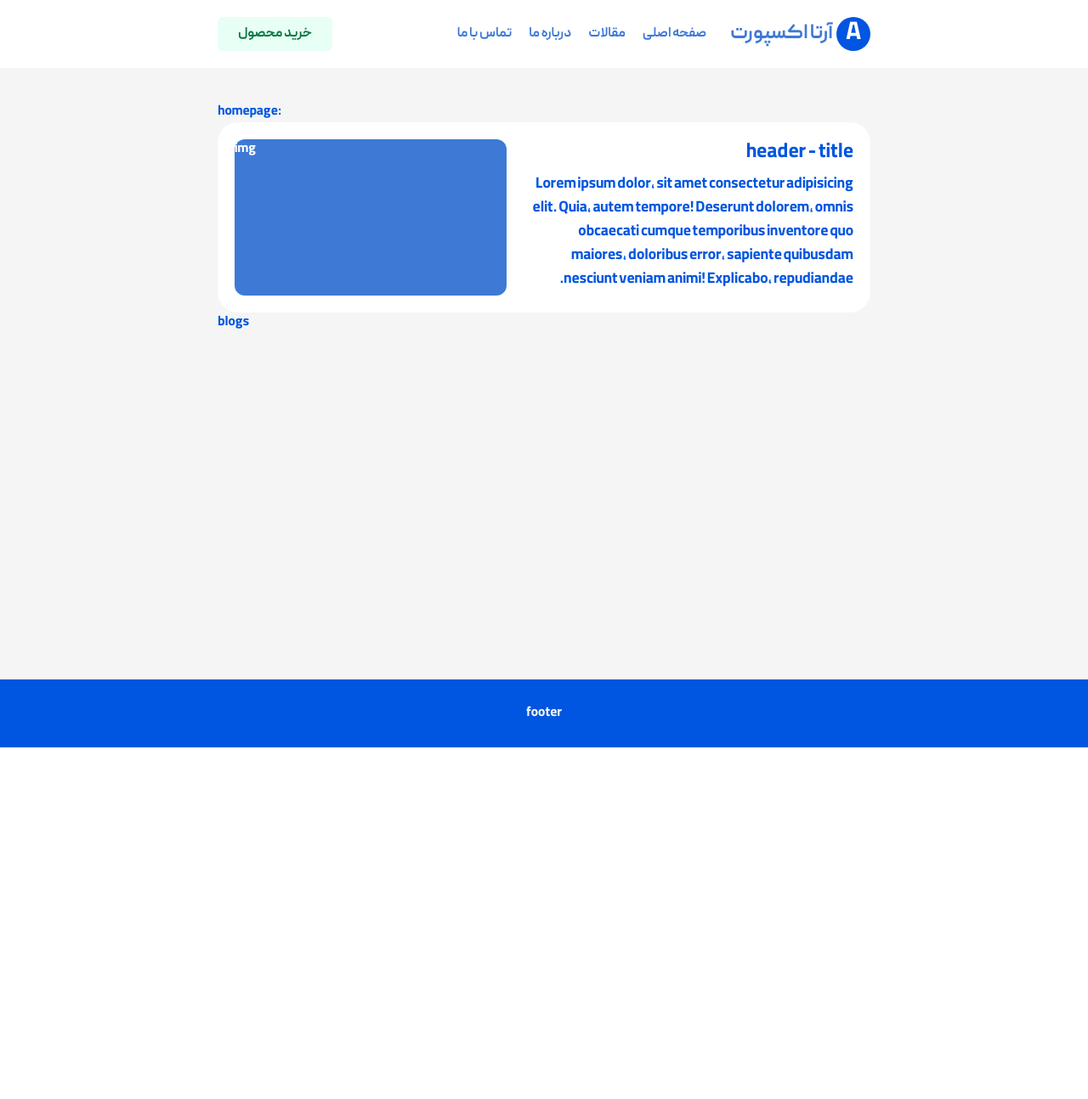
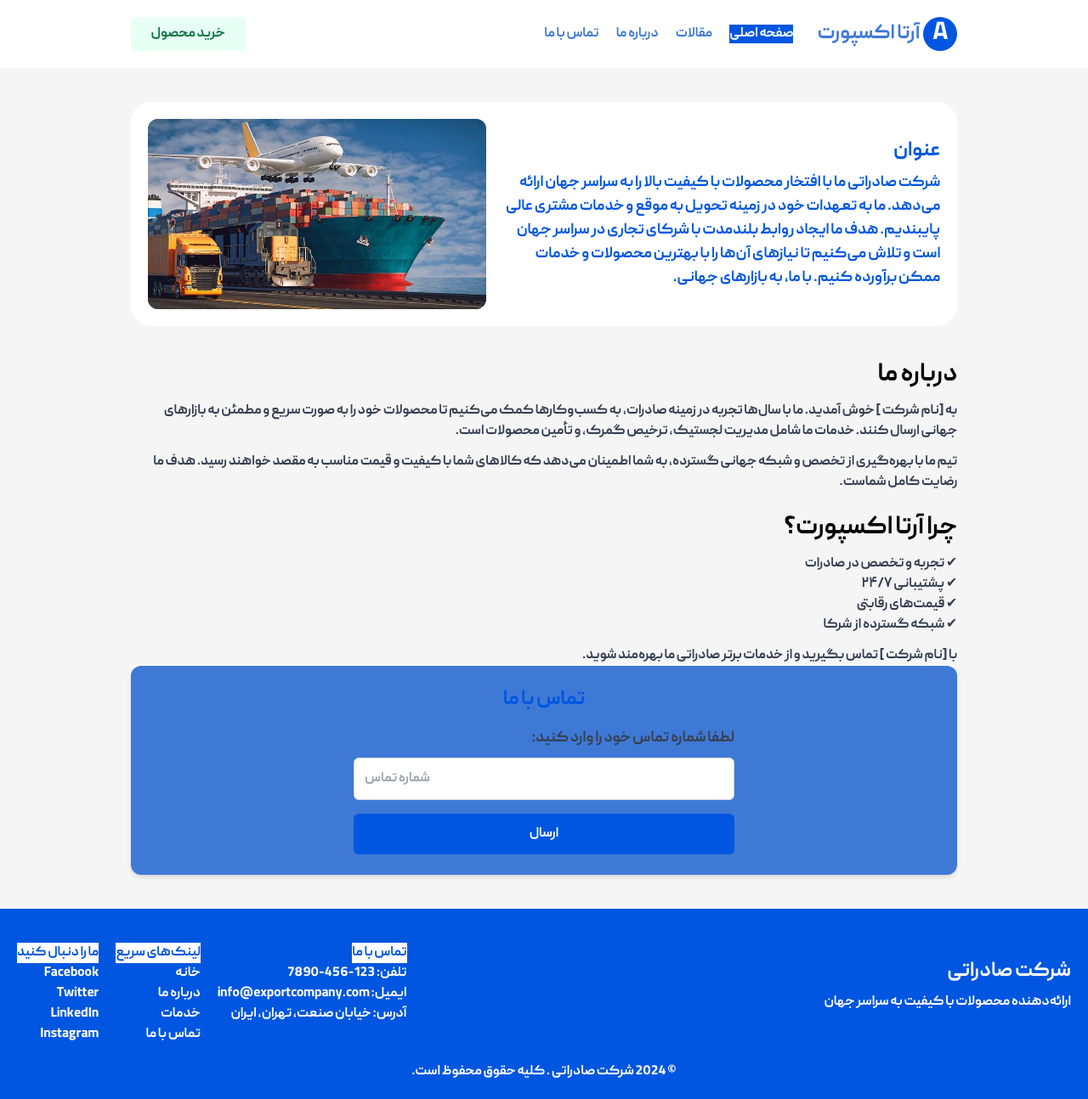
Before and after one commit to MianajiAli/next-sherkati, a Next.js app: page / in a window 1280 px wide. Shown: the whole page at 85% size. Before the commit the page ends 880 px from the top, so only its background shows below. Built offline with nearby package versions, Linux system fonts and the light colour scheme.

Commit message:
Add Footer and Contact section

```diff
--- a/app/globals.css
+++ b/app/globals.css
@@ -10,3 +10,6 @@
 	font-weight: normal;
 	font-style: normal;
 }
+body {
+	-webkit-text-size-adjust: 100%; /* or auto or none */
+}
--- a/app/layout.tsx
+++ b/app/layout.tsx
@@ -22,7 +22,9 @@ export default function RootLayout({
 				<div className="w-full font-main bg-back1 text-primary ">
 					<div className="min-h-screen">
 						<Navbar />
-						<div className="w-full pt-10 px-5 md:px-[20%]">{children}</div>
+						<div className="w-full pt-10 px-5 md:px-[5%] lg:px-[12%] ">
+							{children}
+						</div>
 					</div>
 					<Footer />
 				</div>
--- a/app/page.tsx
+++ b/app/page.tsx
@@ -1,20 +1,13 @@
+import Aboutus from "@components/Aboutus";
+import Contact from "@components/Contact";
+import Hero1 from "@components/Hero1";
+
 export default function Page() {
 	return (
 		<div>
-			homepage:
-			<div className="w-full min-h-56 rounded-3xl p-5 bg-back2 flex flex-col md:flex-row md:justify-between">
-				<div className="bg-secondary rounded-xl text-back2 w-80">img</div>
-				<div className="max-w-96" dir="rtl">
-					<span className="text-2xl">header - title</span>
-					<p className="text-lg pt-2">
-						Lorem ipsum dolor, sit amet consectetur adipisicing elit. Quia,
-						autem tempore! Deserunt dolorem, omnis obcaecati cumque temporibus
-						inventore quo maiores, doloribus error, sapiente quibusdam nesciunt
-						veniam animi! Explicabo, repudiandae.
-					</p>
-				</div>
-			</div>
-			<div>blogs</div>
+			<Hero1></Hero1>
+			<Aboutus></Aboutus>
+			<Contact/>
 		</div>
 	);
 }
--- /dev/null
+++ b/components/Aboutus.tsx
@@ -0,0 +1,34 @@
+const Aboutus = () => {
+	return (
+		<div
+			id="about-us"
+			dir="rtl"
+			className="text-text2 pt-10 flex flex-col gap-3"
+		>
+			<span className="text-3xl text-text1 font-bold">درباره ما</span>
+			<p>
+				به [نام شرکت ] خوش آمدید. ما با سال‌ها تجربه در زمینه صادرات، به
+				کسب‌وکارها کمک می‌کنیم تا محصولات خود را به صورت سریع و مطمئن به
+				بازارهای جهانی ارسال کنند. خدمات ما شامل مدیریت لجستیک، ترخیص گمرک، و
+				تأمین محصولات است.
+			</p>
+			<p>
+				تیم ما با بهره‌گیری از تخصص و شبکه جهانی گسترده، به شما اطمینان می‌دهد
+				که کالاهای شما با کیفیت و قیمت مناسب به مقصد خواهند رسید. هدف ما رضایت
+				کامل شماست.
+			</p>
+			<span className="text-3xl text-text1 font-bold pt-3">چرا آرتا اکسپورت؟</span>
+			<ul>
+				<li>✔ تجربه و تخصص در صادرات</li>
+				<li>✔ پشتیبانی ۲۴/۷</li>
+				<li>✔ قیمت‌های رقابتی</li>
+				<li>✔ شبکه گسترده از شرکا</li>
+			</ul>
+			<p>
+				با [نام شرکت ] تماس بگیرید و از خدمات برتر صادراتی ما بهره‌مند شوید.
+			</p>
+		</div>
+	);
+};
+
+export default Aboutus;
--- /dev/null
+++ b/components/Contact.tsx
@@ -0,0 +1,56 @@
+"use client"
+import React, { useState, ChangeEvent, FormEvent } from 'react';
+
+const Contact: React.FC = () => {
+    const [phone, setPhone] = useState<string>('');
+    const [message, setMessage] = useState<string>('');
+    const [error, setError] = useState<string>('');
+
+    const handleSubmit = (e: FormEvent<HTMLFormElement>) => {
+        e.preventDefault();
+
+        // Basic phone number validation
+        const phoneRegex = /^[0-9]{10,15}$/;
+        if (!phoneRegex.test(phone)) {
+            setError('لطفا شماره تماس معتبر وارد کنید');
+            setMessage('');
+            return;
+        }
+
+        // Clear error and set success message
+        setError('');
+        setMessage('با تشکر! ما به زودی با شما تماس خواهیم گرفت');
+    }
+
+    const handleChange = (e: ChangeEvent<HTMLInputElement>) => {
+        setPhone(e.target.value);
+    }
+
+    return (
+        <div dir='rtl' className="flex flex-col items-center justify-center p-6 bg-secondary rounded-xl shadow-md">
+            <h2 className="text-2xl font-semibold mb-4">تماس با ما</h2>
+            <form onSubmit={handleSubmit} className="w-full max-w-md">
+                <label className="block text-lg mb-2 text-gray-700">
+                    لطفا شماره تماس خود را وارد کنید:
+                </label>
+                <input
+                    type="tel"
+                    value={phone}
+                    onChange={handleChange}
+                    placeholder="شماره تماس"
+                    className="w-full p-3 mb-4 border border-gray-300 rounded-md focus:outline-none focus:ring-2 focus:ring-primary"
+                />
+                {error && <p className="text-red-500 mb-4">{error}</p>}
+                <button
+                    type="submit"
+                    className="w-full p-3 bg-primary text-white rounded-md hover:bg-primary-dark transition duration-300"
+                >
+                    ارسال
+                </button>
+                {message && <p className="mt-4 text-green-500">{message}</p>}
+            </form>
+        </div>
+    );
+}
+
+export default Contact;
--- a/components/Footer.tsx
+++ b/components/Footer.tsx
@@ -1,7 +1,57 @@
 const Footer = () => {
 	return (
-		<footer className="bg-primary text-back1 w-full h-20 flex justify-center items-center">
-			footer
+		<footer className="w-full p-5 bg-primary text-back2 mt-10 " dir="rtl">
+			<div className="max-w-7xl mx-auto flex flex-col md:flex-row justify-between items-center">
+				<div className="text-center md:text-right">
+					<h2 className="text-2xl font-bold">شرکت صادراتی </h2>
+					<p className="mt-2">ارائه‌دهنده محصولات با کیفیت به سراسر جهان</p>
+				</div>
+				<div className="flex flex-col gap-5 mt-5 md:flex-row ">
+					<div>
+						<h3 className="bg-back2 text-primary w-fit">تماس با ما</h3>
+						<p>تلفن: 123-456-7890</p>
+						<p>ایمیل: info@exportcompany.com</p>
+						<p>آدرس: خیابان صنعت، تهران، ایران</p>
+					</div>
+					<div>
+						<h3 className="bg-back2 text-primary w-fit">لینک‌های سریع</h3>
+						<ul>
+							<li>
+								<a href="#home">خانه</a>
+							</li>
+							<li>
+								<a href="#about">درباره ما</a>
+							</li>
+							<li>
+								<a href="#services">خدمات</a>
+							</li>
+							<li>
+								<a href="#contact">تماس با ما</a>
+							</li>
+						</ul>
+					</div>
+					<div>
+						<h3 className="bg-back2 text-primary w-fit">ما را دنبال کنید</h3>
+						<ul>
+							<li>
+								<a href="https://www.facebook.com">Facebook</a>
+							</li>
+							<li>
+								<a href="https://www.twitter.com">Twitter</a>
+							</li>
+							<li>
+								<a href="https://www.linkedin.com">LinkedIn</a>
+							</li>
+							<li>
+								<a href="https://www.instagram.com">Instagram</a>
+							</li>
+						</ul>
+					</div>
+				</div>
+			</div>
+			<div className="text-center mt-5">
+				<p>&copy; 2024 شرکت صادراتی . کلیه حقوق محفوظ است.</p>
+			</div>
 		</footer>
 	);
 };
--- /dev/null
+++ b/components/Hero1.tsx
@@ -0,0 +1,35 @@
+import Image from "next/image";
+
+const Hero1 = () => {
+	return (
+		<div className="w-full min-h-56 rounded-3xl p-5 bg-back2 flex flex-col md:flex-row md:justify-between gap-5">
+<div className="bg-secondary rounded-xl text-back2 md:h-[14rem] aspect-video relative">
+  <Image
+    src="/images/cargo.webp"
+    fill
+    alt="Cargo Image"
+    priority
+    sizes="(max-width: 640px) 100vw, (max-width: 768px) 50vw, 33vw"
+    className="rounded-xl"
+  />
+</div>
+
+
+			<div
+				className="w-fit flex flex-col justify-center items-start pt-5 md:pt-0"
+				dir="rtl"
+			>
+				<span className="text-2xl"> عنوان</span>
+				<p className=" text-md md:text-lg pt-2 ">
+					شرکت صادراتی ما با افتخار محصولات با کیفیت بالا را به سراسر جهان ارائه
+					می‌دهد. ما به تعهدات خود در زمینه تحویل به موقع و خدمات مشتری عالی
+					پایبندیم. هدف ما ایجاد روابط بلندمدت با شرکای تجاری در سراسر جهان است
+					و تلاش می‌کنیم تا نیازهای آن‌ها را با بهترین محصولات و خدمات ممکن
+					برآورده کنیم. با ما، به بازارهای جهانی.
+				</p>
+			</div>
+		</div>
+	);
+};
+
+export default Hero1;
--- a/components/Navbar.tsx
+++ b/components/Navbar.tsx
@@ -1,8 +1,10 @@
+import Link from "next/link";
+
 const Navbar = () => {
 	return (
 		<nav
 			dir="rtl"
-			className="w-full h-20 bg-back2 text-secondary flex flex-row justify-between items-center px-5 md:px-[20%]"
+			className="w-full h-20 bg-back2 text-secondary flex flex-row justify-between items-center px-5 md:px-[5%] lg:px-[12%]"
 		>
 			<div className="flex flex-row justify-center items-center gap-7">
 				<div className=" flex flex-row justify-center items-center gap-1">
@@ -11,11 +13,21 @@ const Navbar = () => {
 					</span>
 					<span className="text-2xl font-bold">آرتا اکسپورت</span>
 				</div>
-				<ul className="flex gap-5">
-					<li>صفحه اصلی</li>
-					<li>مقالات</li>
-					<li>درباره ما</li>
-					<li>تماس با ما</li>
+				<ul className="md:flex gap-5 hidden ">
+					<li>
+						<Link className="bg-primary text-back2" href="/">
+							صفحه اصلی
+						</Link>
+					</li>
+					<li>
+						<Link href="/">مقالات</Link>
+					</li>
+					<li>
+						<Link href="/">درباره ما</Link>
+					</li>
+					<li>
+						<Link href="/">تماس با ما</Link>
+					</li>
 				</ul>
 			</div>
 			<button className="py-2 px-6 rounded-md bg-success1 text-success2">
--- a/tailwind.config.ts
+++ b/tailwind.config.ts
@@ -8,18 +8,15 @@ const config: Config = {
   ],
   theme: {
     extend: {
-			backgroundImage: {
-				"gradient-radial": "radial-gradient(var(--tw-gradient-stops))",
-				"gradient-conic":
-					"conic-gradient(from 180deg at 50% 50%, var(--tw-gradient-stops))",
-			},
       colors: {
         back1: "#f5f5f5",
-				back2: "#fff",
+        back2: "#ffffff", // Changed to use hex code for clarity
         primary: "#0056e0",
         secondary: "#3e79d6",
         success1: "#e7fff4",
         success2: "#0c7544",
+        text1: "#000000",
+        text2: "#343e52",
       },
       fontFamily: {
         main: ["PeydaWeb", "sans-serif"],
@@ -28,4 +25,5 @@ const config: Config = {
   },
   plugins: [],
 };
+
 export default config;
```
Also changed, not shown: app/todo.txt (added), public/images/cargo.webp (added). Lines whose indentation alone changed are shown as unchanged.
